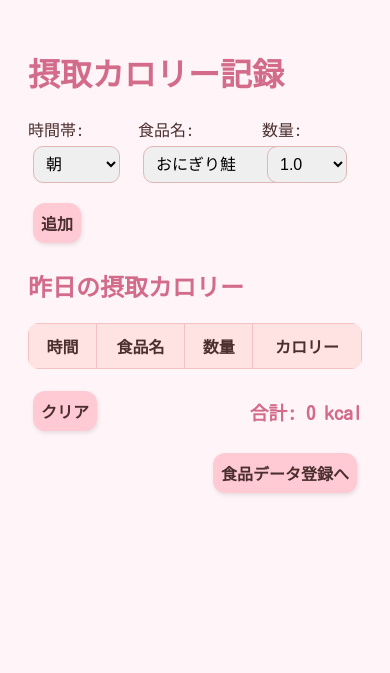
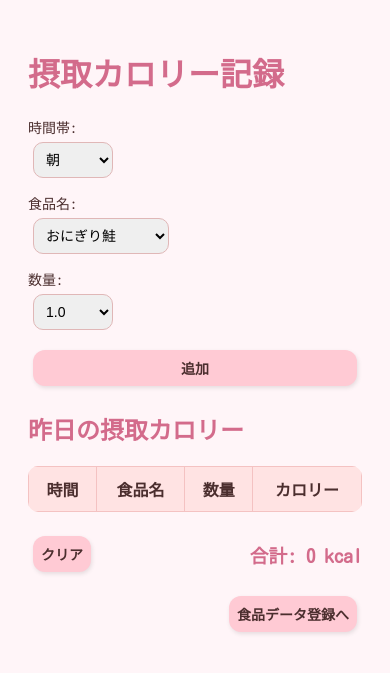
Before and after one commit to nyan985310/flask-calorie-app, a Flask app: page / in a window 390 px wide. Shown: the top 673 px of the page. Run offline with Flask 3, Linux system fonts and the light colour scheme; lists and menus that the app fills with data are empty.

Commit message:
Update index.html

```diff
--- a/flask-calorie-app/templates/index.html
+++ b/flask-calorie-app/templates/index.html
@@ -70,6 +70,26 @@
       align-items: flex-end;
       margin-bottom: 10px;
     }
+
+    /* スマホなど画面幅が480px以下のときは縦並び */
+@media (max-width: 480px) {
+  .input-row {
+    flex-direction: column;
+    align-items: stretch;
+  }
+
+  .input-group label {
+    font-size: 14px;
+  }
+
+  select, input {
+    font-size: 14px;
+  }
+
+  button {
+    font-size: 14px;
+  }
+}
     .input-group {
       flex: 1;
       min-width: 100px;
```
